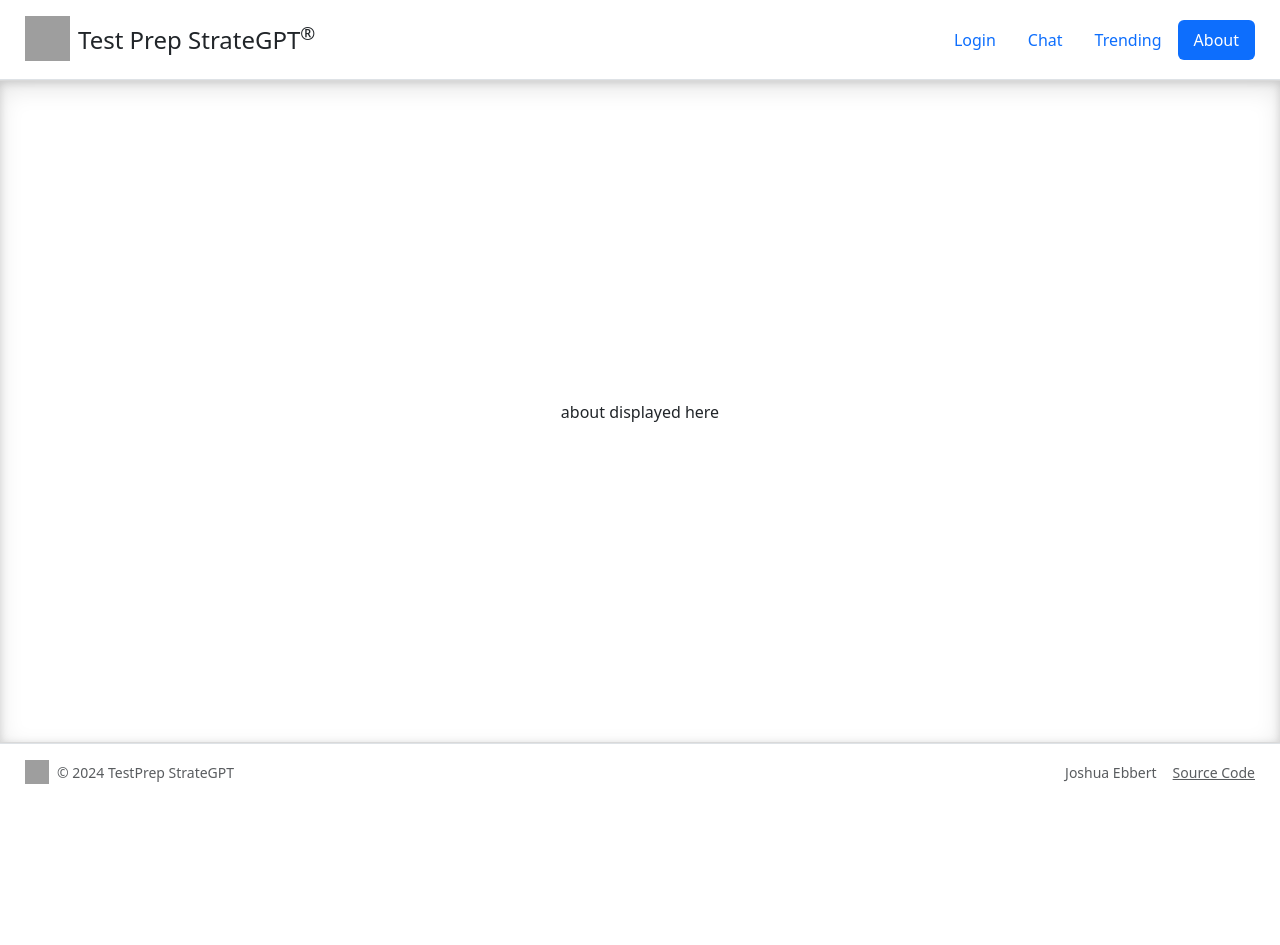
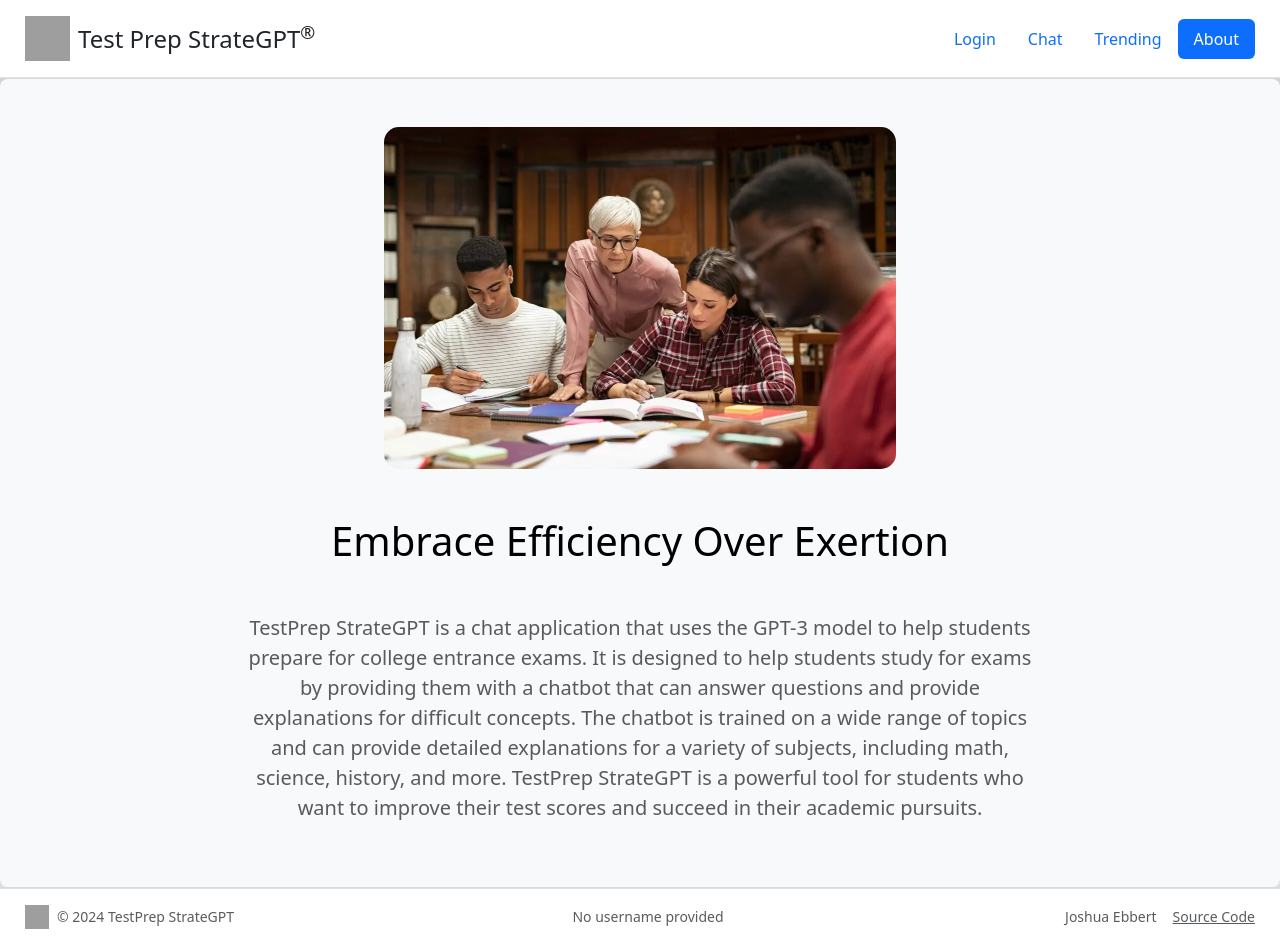
Before and after one commit to JoshuaEbbert/startup, a React (Vite) app: page /about in a window 1280 px wide. Before the commit the page ends 800 px from the top, so only its background shows below. Built offline with nearby package versions, Linux system fonts and the light colour scheme; grey boxes are pictures that could not be loaded.

Commit message:
username checks and authState.js added

```diff
--- a/src/about/about.jsx
+++ b/src/about/about.jsx
@@ -1,10 +1,20 @@
 import React from 'react';
+import 'bootstrap/dist/css/bootstrap.min.css';
 import './about.css';
 
 export function About() {
   return (
     <main className="about">
-      <div>about displayed here</div>
+        <div class="p-5 text-center bg-body-tertiary rounded-3">
+            <img alt="Test prep books" src="background.jpeg" class="center-image"/>
+            <h1 class="text-body-emphasis m-5">Embrace Efficiency Over Exertion</h1>
+            <p class="col-lg-8 mx-auto fs-5 text-muted">
+                TestPrep StrateGPT is a chat application that uses the GPT-3 model to help students prepare for college entrance exams.
+                It is designed to help students study for exams by providing them with a chatbot that can answer questions and provide explanations for difficult concepts.
+                The chatbot is trained on a wide range of topics and can provide detailed explanations for a variety of subjects, including math, science, history, and more.
+                TestPrep StrateGPT is a powerful tool for students who want to improve their test scores and succeed in their academic pursuits.
+            </p>
+        </div>
     </main>
   );
 }
--- a/src/app.jsx
+++ b/src/app.jsx
@@ -4,10 +4,15 @@ import { Login } from './login/login';
 import { Chat } from './chat/chat';
 import { Trending } from './trending/trending';
 import { About } from './about/about';
+import { AuthState } from './login/authState';
 import 'bootstrap/dist/css/bootstrap.min.css';
 import './app.css';
 
-export default function App() {
+function App() {
+    const [userName, setUserName] = React.useState(localStorage.getItem('userName') || 'No username provided');
+    const currentAuthState = userName === 'No username provided' ? AuthState.Authenticated : AuthState.Unauthenticated;
+    const [authState, setAuthState] = React.useState(currentAuthState);
+
     return (
         <BrowserRouter>
             <div className="body">
@@ -47,7 +52,7 @@ export default function App() {
                     </div>
 
                     <div className="align-items-center justify-content-center">
-                    <span className="ms-3 text-muted mobile-disappear username-display"></span>
+                        <span className="ms-3 text-muted mobile-disappear username-display">{userName}</span>
                     </div>
 
                     <ul className="nav col-md-4 justify-content-end list-unstyled d-flex pr-25">
@@ -55,13 +60,13 @@ export default function App() {
                         <li className="ms-3 mobile-disappear"><a className="text-muted" href="https://github.com/JoshuaEbbert/startup/tree/main">Source Code</a></li>
                     </ul>
                 </footer>
-
-            <script src="init.js"></script>
             </div>
         </BrowserRouter>
     );
 }
 
 function NotFound() {
-    return <main className='container-fluid bg-secondary text-center'>404: Return to sender. Address unknown.</main>;
+    return <main>404: Return to sender. Address unknown.</main>;
 }
+
+export default App;
--- /dev/null
+++ b/src/login/authState.js
@@ -0,0 +1,9 @@
+export class AuthState {
+    static Unknown = new AuthState('unknown');
+    static Authenticated = new AuthState('authenticated');
+    static Unauthenticated = new AuthState('unauthenticated');
+
+    constructor(name) {
+      this.name = name;
+    }
+  }
```
Lines whose indentation alone changed are shown as unchanged.
